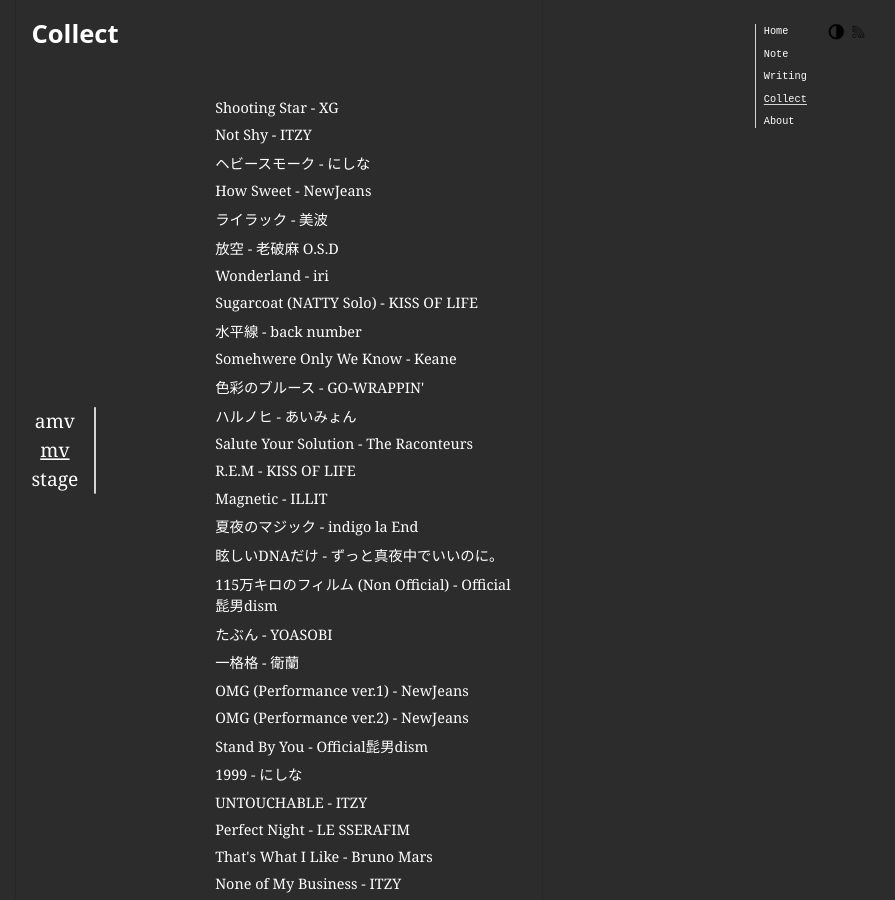
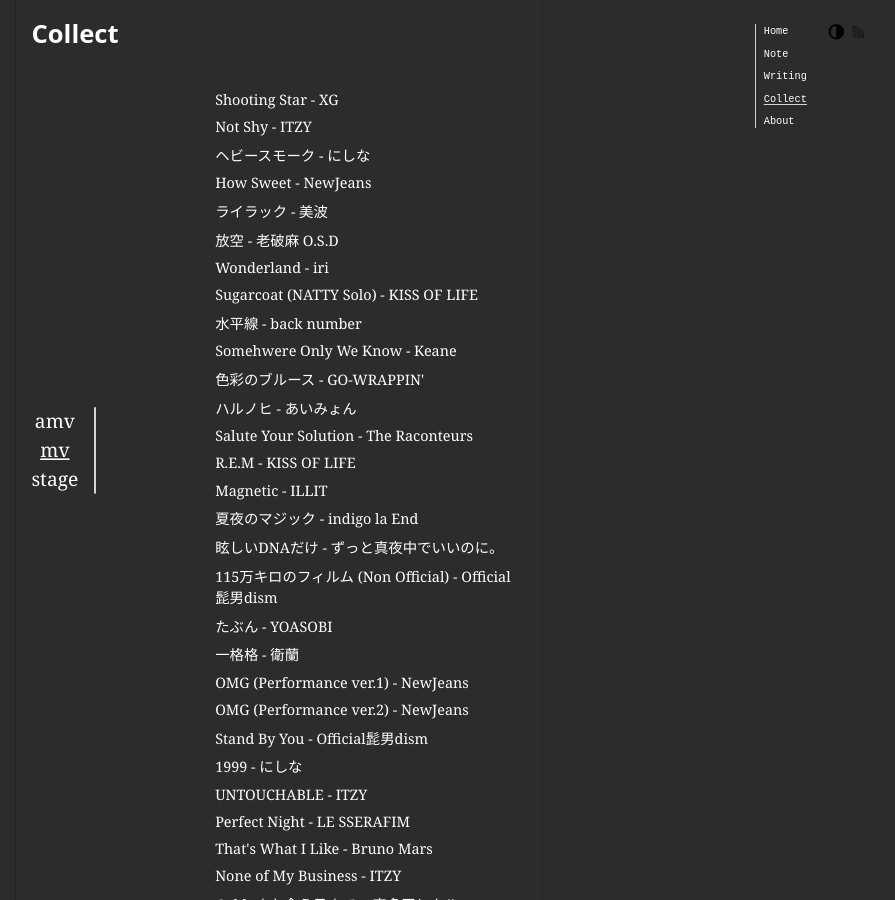
Before and after one commit to faithk7/faithk7.github.io, a Jekyll site: the page built from pages/collect.html, in a window 1280 px wide. Shown: the whole page, without its empty margins (361-1256 px from the left). Built offline with Jekyll 4.4.1, drawn with Linux system fonts in a browser that asks for light colours; comment, search, counter and statistics services are not loaded.

Commit message:
Adjust padding and scroll padding values in collect layout for improved spacing consistency

```diff
--- a/_sass/_collect.scss
+++ b/_sass/_collect.scss
@@ -76,9 +76,9 @@
     height: 100%;
     overflow-y: auto;
     padding: var(--space-sm);
-    padding-top: var(--space-md);
+    padding-top: var(--space-sm);
     padding-bottom: calc(var(--space-lg) + var(--space-sm));
-    scroll-padding-block: var(--space-md) calc(var(--space-lg) + var(--space-sm));
+    scroll-padding-block: var(--space-sm) calc(var(--space-lg) + var(--space-sm));
     background-color: inherit;
     min-height: 0;
     align-self: stretch;
```
